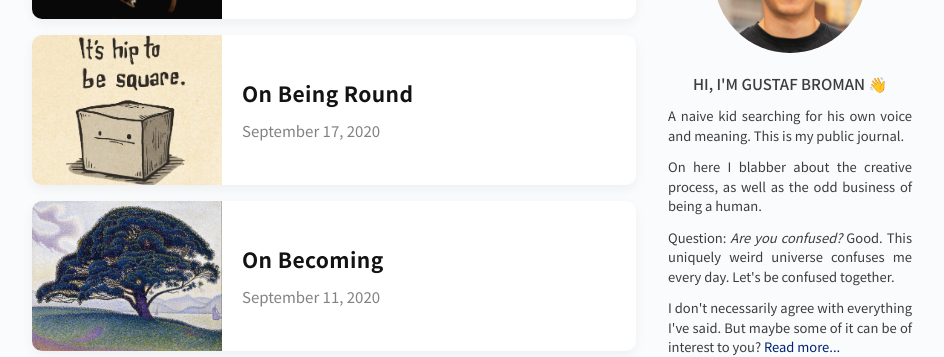
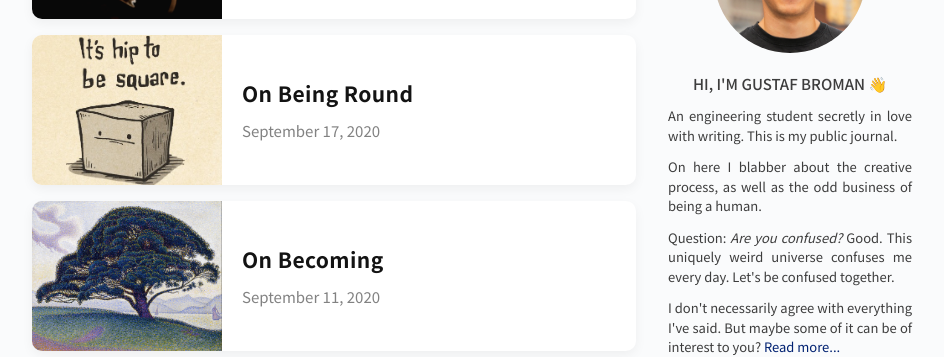
Before and after one commit to gdbroman/broman.blog, a Jekyll site: the page built from index.html, in a window 1280 px wide. Shown: the part 197-554 px from the top of the page, without its empty margins (168-1112 px from the left). Built offline with Jekyll 4.4.1, drawn with Linux system fonts in a browser that asks for light colours.

Commit message:
description update 999

```diff
--- a/_includes/sidebar.html
+++ b/_includes/sidebar.html
@@ -6,7 +6,7 @@
     </a>
     <a href="/about"><h3>Hi, I'm Gustaf Broman <span class="emoji">👋</span></h3></a>
     <p>
-        A naive kid searching for his own voice and meaning. This is my public journal.
+        An engineering student secretly in love with writing. This is my public journal.
     </p>
     <p>
         On here I blabber about the creative process, as well as the odd business of being a human.
--- a/index.html
+++ b/index.html
@@ -1,6 +1,6 @@
 ---
 layout: default
-description: "Hi, I'm Gustaf Broman 👋 A naive kid searching for his own voice and meaning. This is my public journal where I blabber about the creative process, as well as the confusing business of being human."
+description: "Hi, I'm Gustaf Broman 👋 An engineering student secretly in love with writing. This is my public journal, where I blabber about the creative process, as well as the confusing business of being human."
 thumbnail: "/assets/images/profile.jpg"
 ---
 {% for post in site.posts limit:10 %}
```
